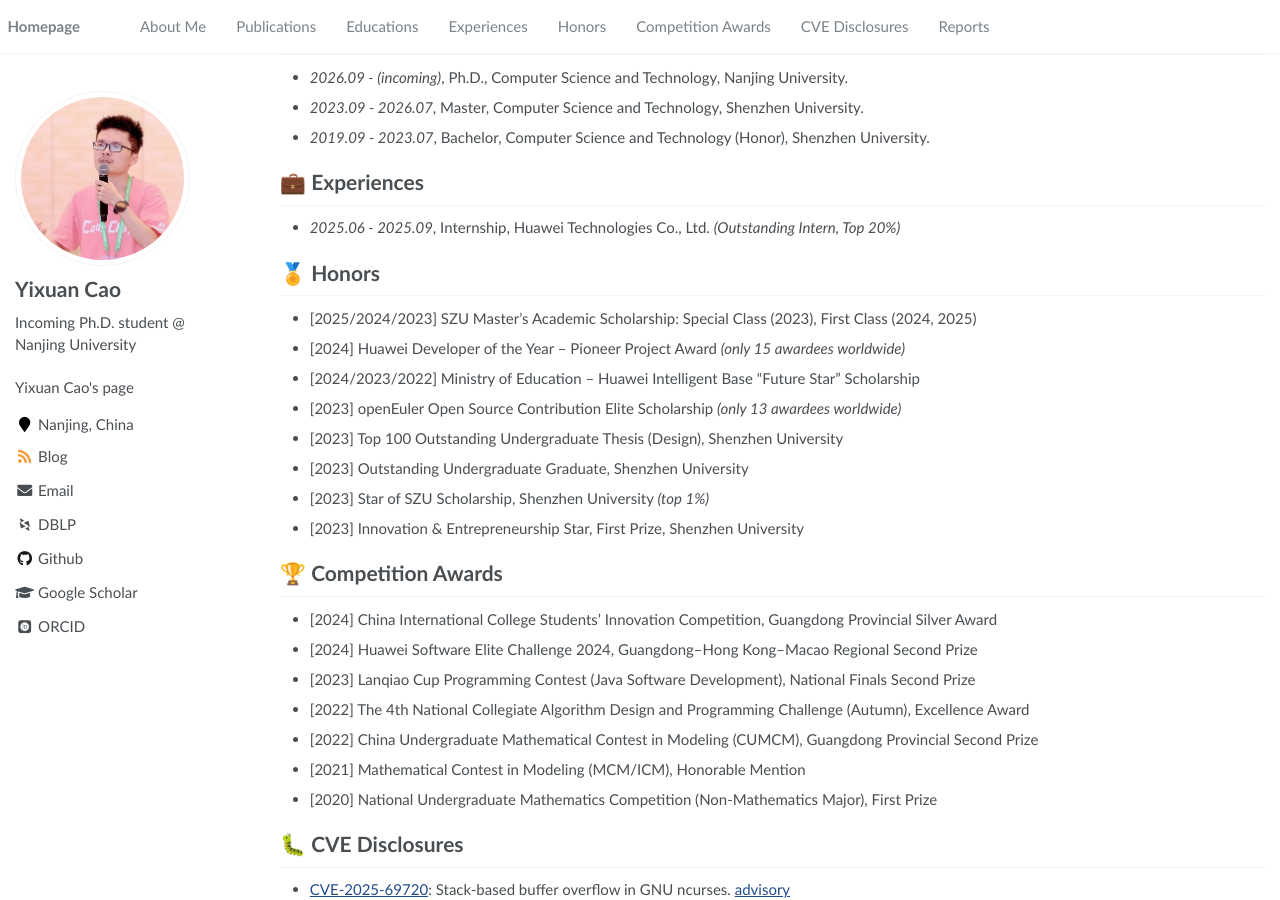
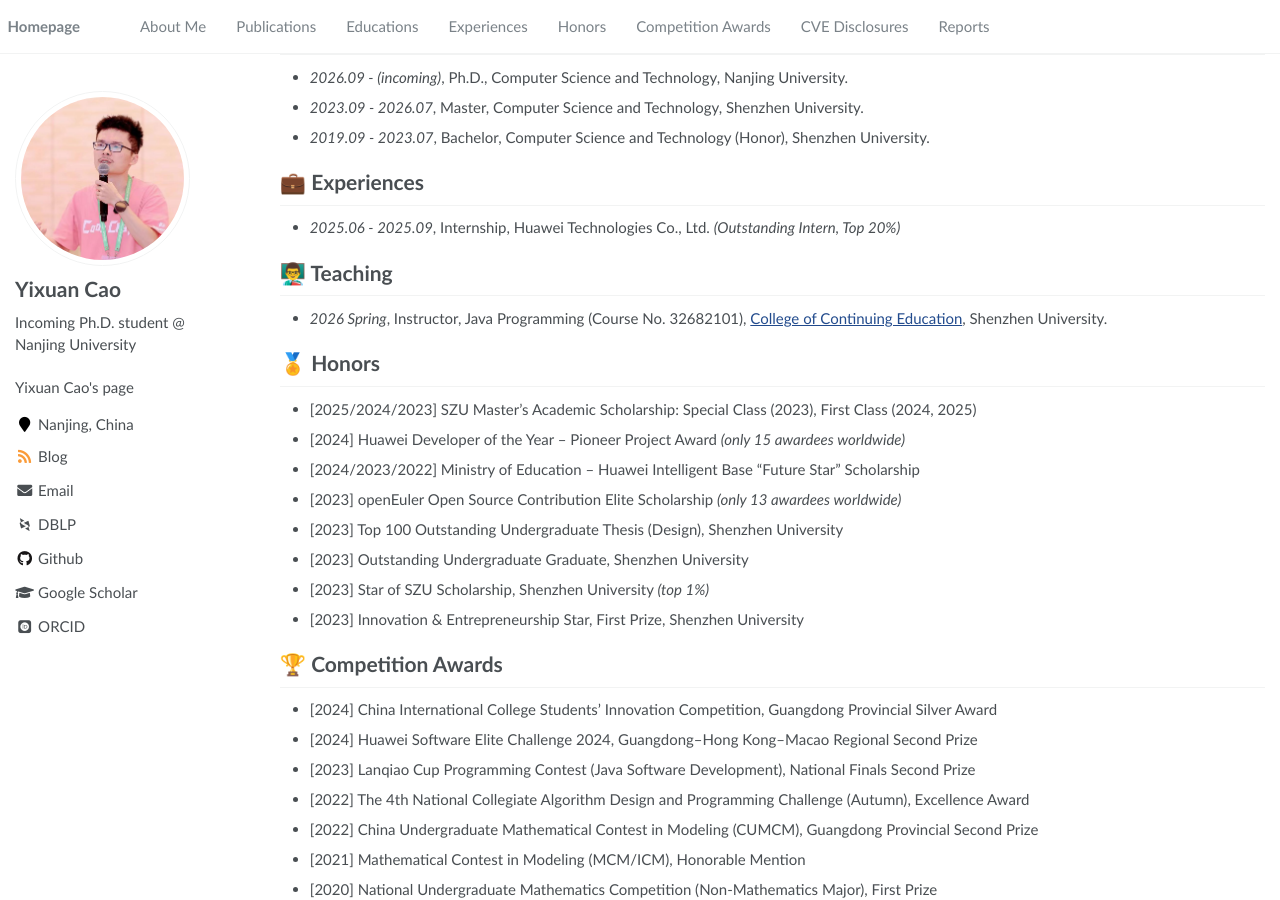
Before and after one commit to Cao-Wuhui/Cao-Wuhui.github.io, a Jekyll site: the page built from _pages/about.md, in a window 1280 px wide and 900 px high, scrolled down 665 px. Built offline with Jekyll 4.4.1, drawn with Linux system fonts in a browser that asks for light colours; some web fonts are replaced.

Commit message:
Add Teaching section: Java Programming at SZU CCE, Spring 2026

```diff
--- a/_pages/about.md
+++ b/_pages/about.md
@@ -40,6 +40,9 @@ My research interests lie in software engineering, security, and large language
 # 💼 Experiences
 - *2025.06 - 2025.09*, Internship, Huawei Technologies Co., Ltd. *(Outstanding Intern, Top 20%)*
 
+# 👨‍🏫 Teaching
+- *2026 Spring*, Instructor, Java Programming (Course No. 32682101), [College of Continuing Education](https://en.szu.edu.cn/info/1017/1014.htm), Shenzhen University.
+
 # 🏅 Honors
 - [2025/2024/2023] SZU Master's Academic Scholarship: Special Class (2023), First Class (2024, 2025)
 - [2024] Huawei Developer of the Year – Pioneer Project Award *(only 15 awardees worldwide)*
```
